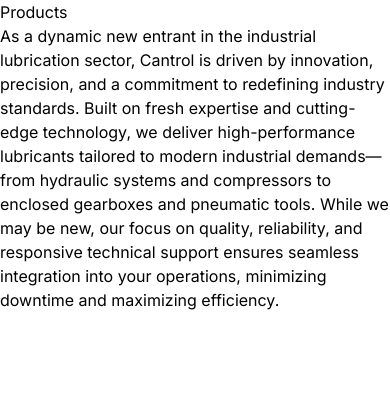
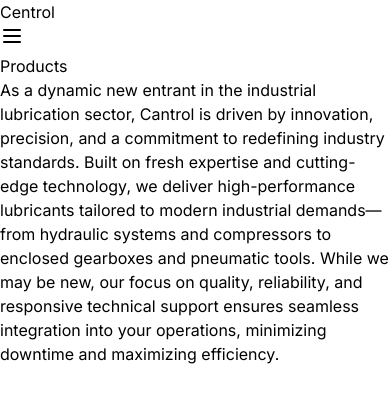
Before and after one commit to i330z/engine-oil, a Next.js app: page /products in a window 390 px wide. Shown: the top 402 px of the page. Built offline with nearby package versions, Linux system fonts and the light colour scheme.

Commit message:
mobile navbar added

```diff
--- a/src/app/layout.js
+++ b/src/app/layout.js
@@ -14,8 +14,8 @@
   return (
     <html lang="en">
       <body className={`${inter.className} h-full`}>
-        <div className="flex h-full">
-          {/* <SideNav /> */}
+        <div className="lg:flex lg:h-full">
+          <SideNav />
           <main className="flex-1">
             {/* <Header /> */}
             {children}
--- a/src/components/Hero.js
+++ b/src/components/Hero.js
@@ -11,7 +11,7 @@
             {/* <video src={awesomeVideo} />; */}
             <video src="https://videos.pexels.com/video-files/7564888/7564888-uhd_2732_1440_25fps.mp4" className='absolute top-0 left-0 w-full h-full object-cover' autoPlay loop muted></video>
             <div className='absolute top-0 left-0 w-full h-full bg-gradient-to-b from-blue-900 to-transparent'></div>
-            <div className='absolute top-0 left-0 h-full flex flex-col justify-center lg:p-32 p-10 lg:w-8/12'>
+            <div className='absolute top-0 left-0 h-full flex flex-col justify-center lg:p-32 lg:w-8/12 px-5'>
                 <span className='text-yellow-500 lg:text-lg text-xl tracking-wider'>ENGINE OIL</span>
                 <h1 className='text-white lg:text-7xl text-5xl font-bold'>Powering Performance, Protecting Engines</h1>
                 <p className='text-gray-50 lg:text-xl mt-5'>Premium Engine Oils for Unmatched Durability</p>
--- a/src/components/SideNav.js
+++ b/src/components/SideNav.js
@@ -1,13 +1,38 @@
 "use client"
 import { Home, Box, Phone, Info, Menu, Settings } from 'lucide-react';
 import Link from 'next/link';
-import { useState } from 'react';
+import { useState, useEffect } from 'react';
 
 export default function SideNav() {
   const [isSidebarOpen, setIsSidebarOpen] = useState(true);
+  const [isOpen, setIsOpen] = useState(false);
+  const [isMobile, setIsMobile] = useState(window.innerWidth <= 768);
+
+  useEffect(() => {
+    const handleResize = () => {
+      setIsMobile(window.innerWidth <= 768);
+    };
+    window.addEventListener('resize', handleResize);
+    return () => window.removeEventListener('resize', handleResize);
+  }, []);
+
+  const toggleNav = () => {
+    setIsOpen(!isOpen);
+  };
 
   return (
     <>
+      {isMobile ? (
+        <div className="mobile-nav bg-transparent z-10 flex items-center justify-between fixed top-0 left-0 right-0 px-5 text-white w-full">
+          <div className="logo">Centrol</div>
+          <button
+            className="p-6 pr-0 text-2xl font-bold flex items-center hover:text-yellow-500 hamburger-menu"
+            onClick={toggleNav}
+          >
+            <Menu className="w-6 h-6" />
+          </button>
+        </div>
+      ) : (
         <aside className={`fixed h-screen bg-black text-white flex flex-col transition-all duration-300 ease-in-out ${isSidebarOpen ? 'w-64' : 'w-20'}`}>
           <button
             className="p-6 text-2xl font-bold flex items-center hover:text-yellow-500"
@@ -39,6 +64,33 @@
             </Link>
           </nav>
         </aside>
+      )}
+      {isOpen && isMobile && (
+        <div className="nav-items inset-0 absolute bg-black text-white flex flex-col z-20 text-center">
+          <nav className="flex flex-col space-y-6 flex-grow justify-center px-32">
+            <Link href="/" className="flex items-center space-x-2 hover:text-yellow-500" onClick={toggleNav}>
+              <Home className="w-8 h-8 mr-3" />
+              <span>Home</span>
+            </Link>
+            <Link href="/products" className="flex items-center space-x-2 hover:text-yellow-500" onClick={toggleNav}>
+              <Box className="w-8 h-8 mr-3" />
+              <span>Products</span>
+            </Link>
+            <Link href="#" className="flex items-center space-x-2 hover:text-yellow-500" onClick={toggleNav}>
+              <Settings className="w-8 h-8 mr-3" /> {/* Changed icon to Settings */}
+              <span>Services</span>
+            </Link>
+            <Link href="#" className="flex items-center space-x-2 hover:text-yellow-500" onClick={toggleNav}>
+              <Phone className="w-8 h-8 mr-3" />
+              <span>Contact</span>
+            </Link>
+            <Link href="#" className="flex items-center space-x-2 hover:text-yellow-500" onClick={toggleNav}>
+              <Info className="w-8 h-8 mr-3" />
+              <span>About</span>
+            </Link>
+          </nav>
+        </div>
+      )}
       <div className={`transition-all duration-300 ease-in-out ${isSidebarOpen ? 'ml-64' : 'ml-20'}`}>
 
       </div>
```
Lines whose indentation alone changed are shown as unchanged.
